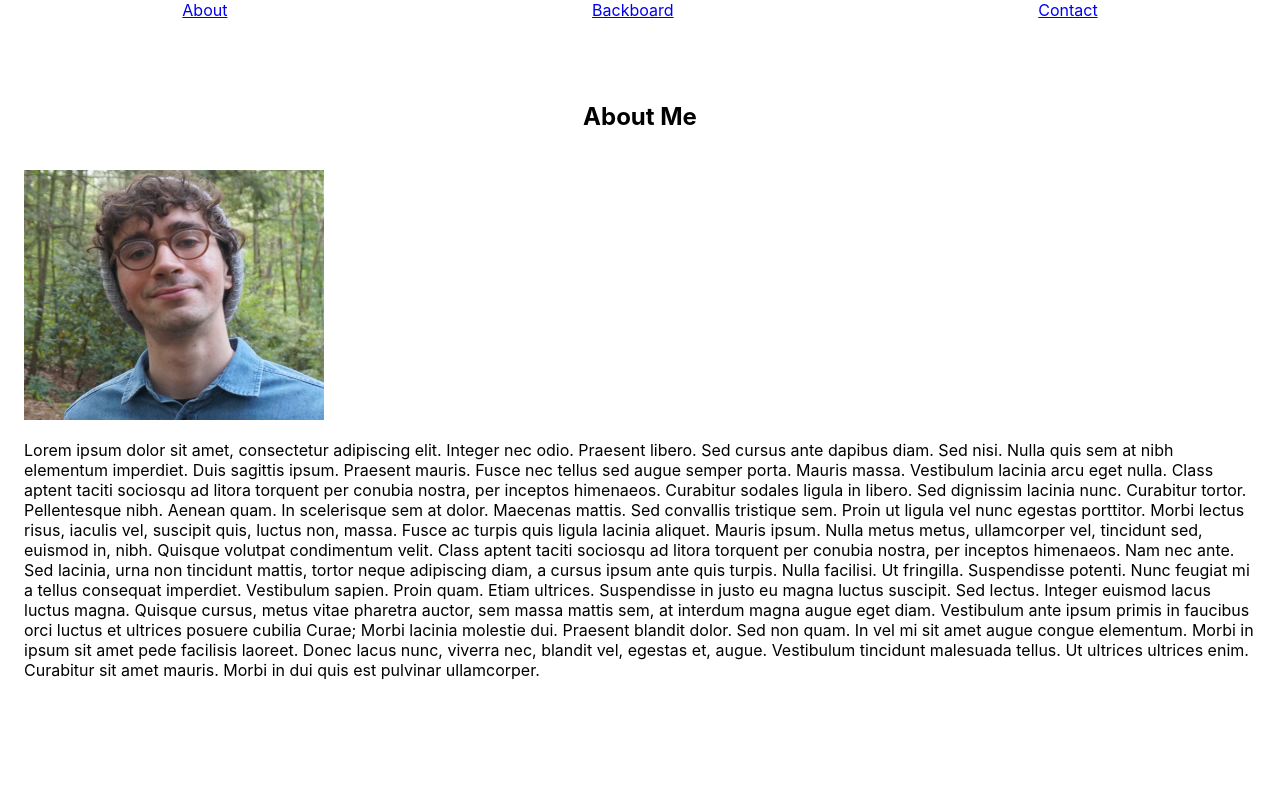
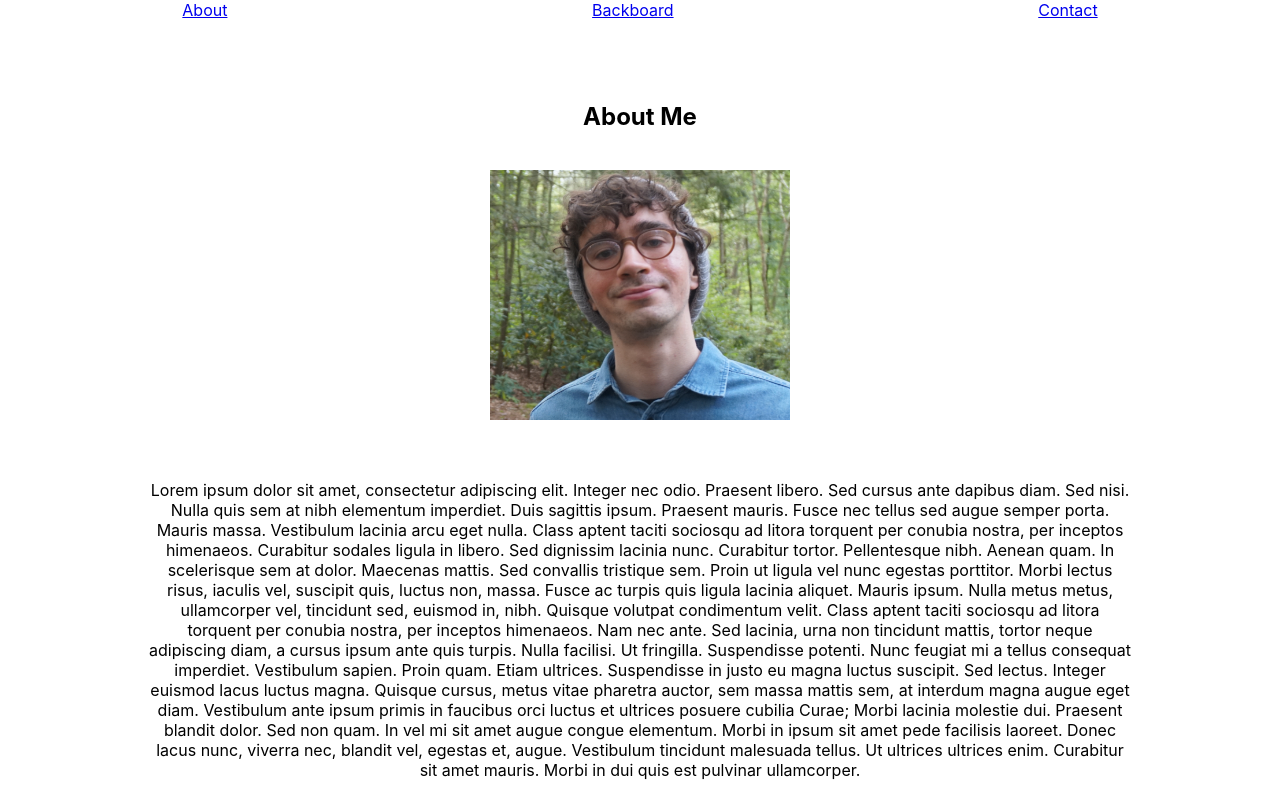
Before and after one commit to spinosajoseph/TheBackboard, a React (Create React App) app in the folder my-app/: page /about in a window 1280 px wide. Built offline with nearby package versions, Linux system fonts and the light colour scheme.

Commit message:
centering

```diff
--- a/my-app/src/pages/AboutMe.tsx
+++ b/my-app/src/pages/AboutMe.tsx
@@ -5,16 +5,16 @@ import { Box } from "@material-ui/core";
 export const AboutMe: React.FC = () => {
   return (
     <PageLayout title="About Me">
-      <Box flex alignItems="center">
+      <Box flex textAlign="center">
         <img
-          style={{}}
+          style={{display: 'inline-block'}}
           height={"250px"}
           width={"300px"}
           src={require("../images/Joe.jpg")}
         />
       </Box>
-      <Box>
-        <p>
+      <Box paddingTop={'40px'} margin="auto" maxWidth="80%" textAlign="center">
+        <p >
           Lorem ipsum dolor sit amet, consectetur adipiscing elit. Integer nec
           odio. Praesent libero. Sed cursus ante dapibus diam. Sed nisi. Nulla
           quis sem at nibh elementum imperdiet. Duis sagittis ipsum. Praesent
```
